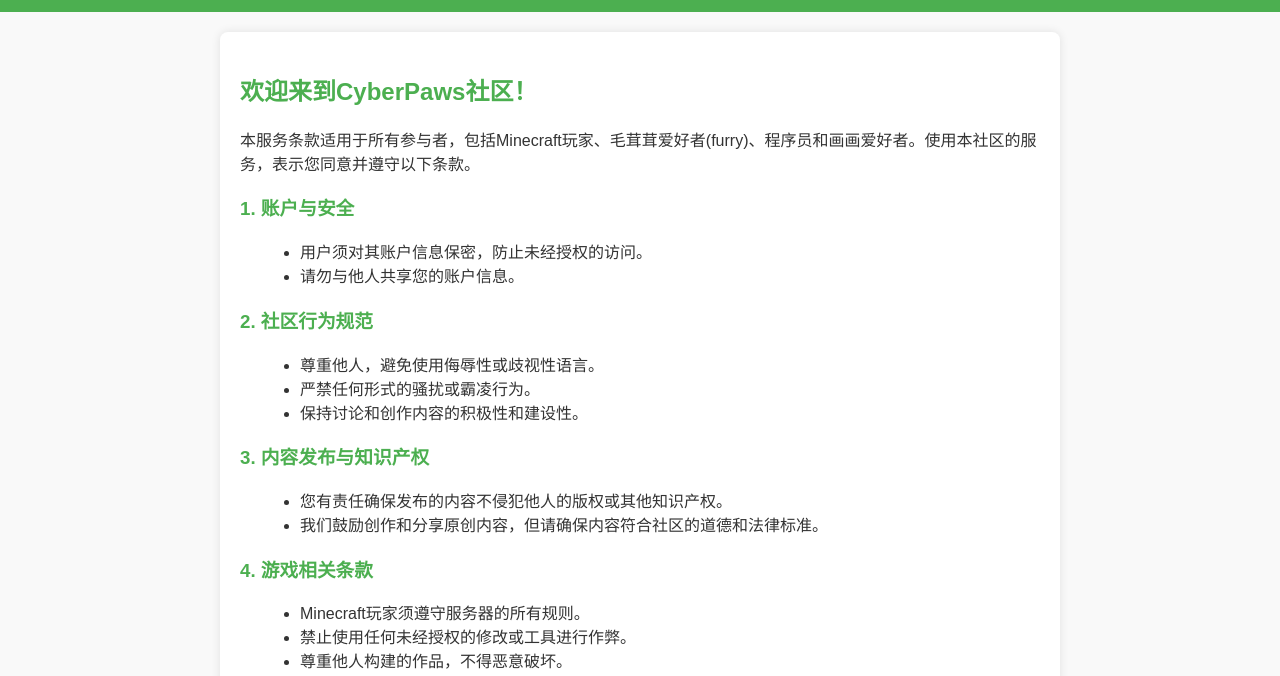
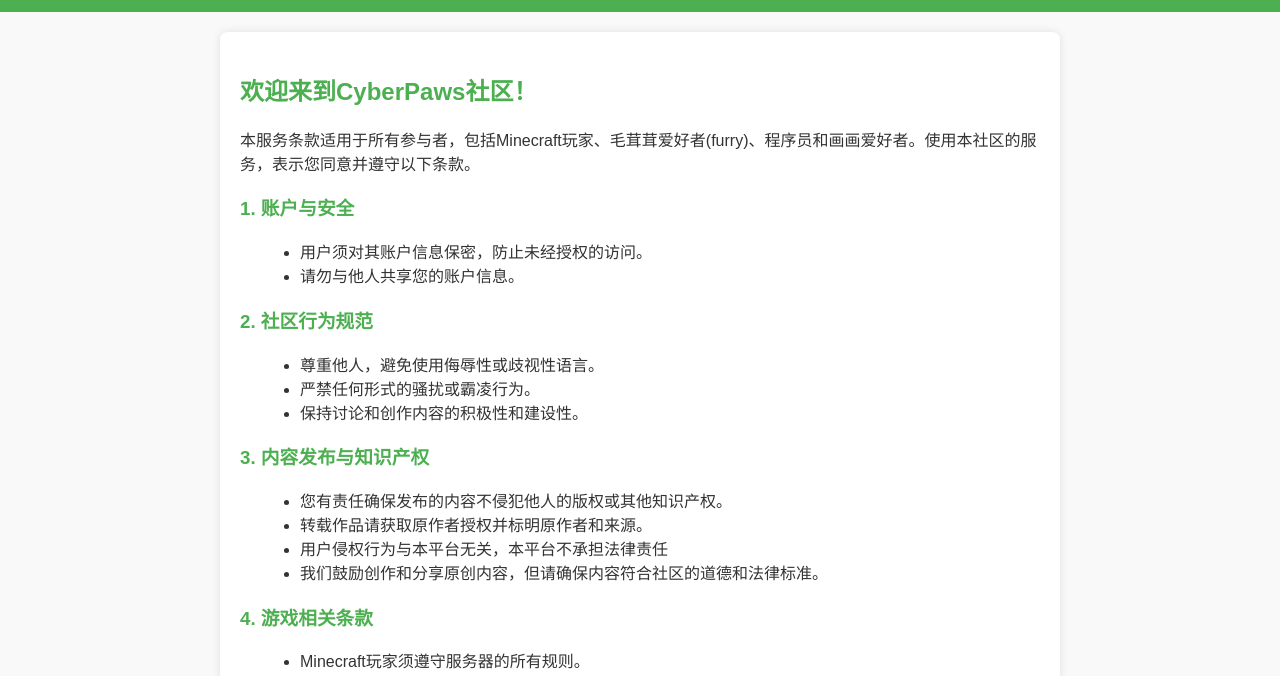
Before and after one commit to bzmid/user.github.io, a plain HTML site: page index.html in a window 1280 px wide. Shown: the part 97-773 px from the top of the page. Drawn offline with Linux system fonts and the light colour scheme.

Commit message:
Update index.html

```diff
--- a/index.html
+++ b/index.html
@@ -81,6 +81,8 @@
         <h3>3. 内容发布与知识产权</h3>
         <ul>
             <li>您有责任确保发布的内容不侵犯他人的版权或其他知识产权。</li>
+            <li>转载作品请获取原作者授权并标明原作者和来源。</li>
+            <li>用户侵权行为与本平台无关，本平台不承担法律责任</li>
             <li>我们鼓励创作和分享原创内容，但请确保内容符合社区的道德和法律标准。</li>
         </ul>
 
```
